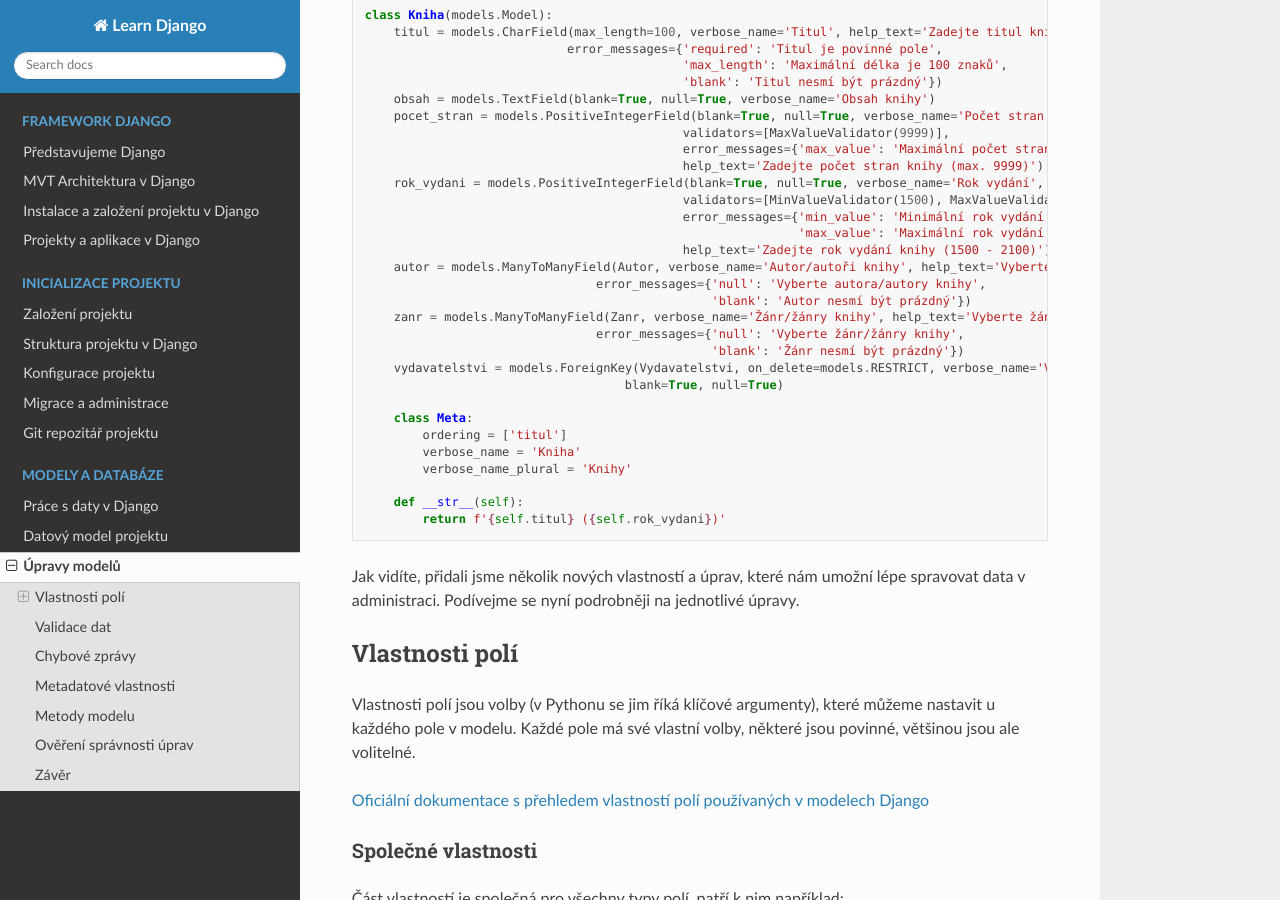
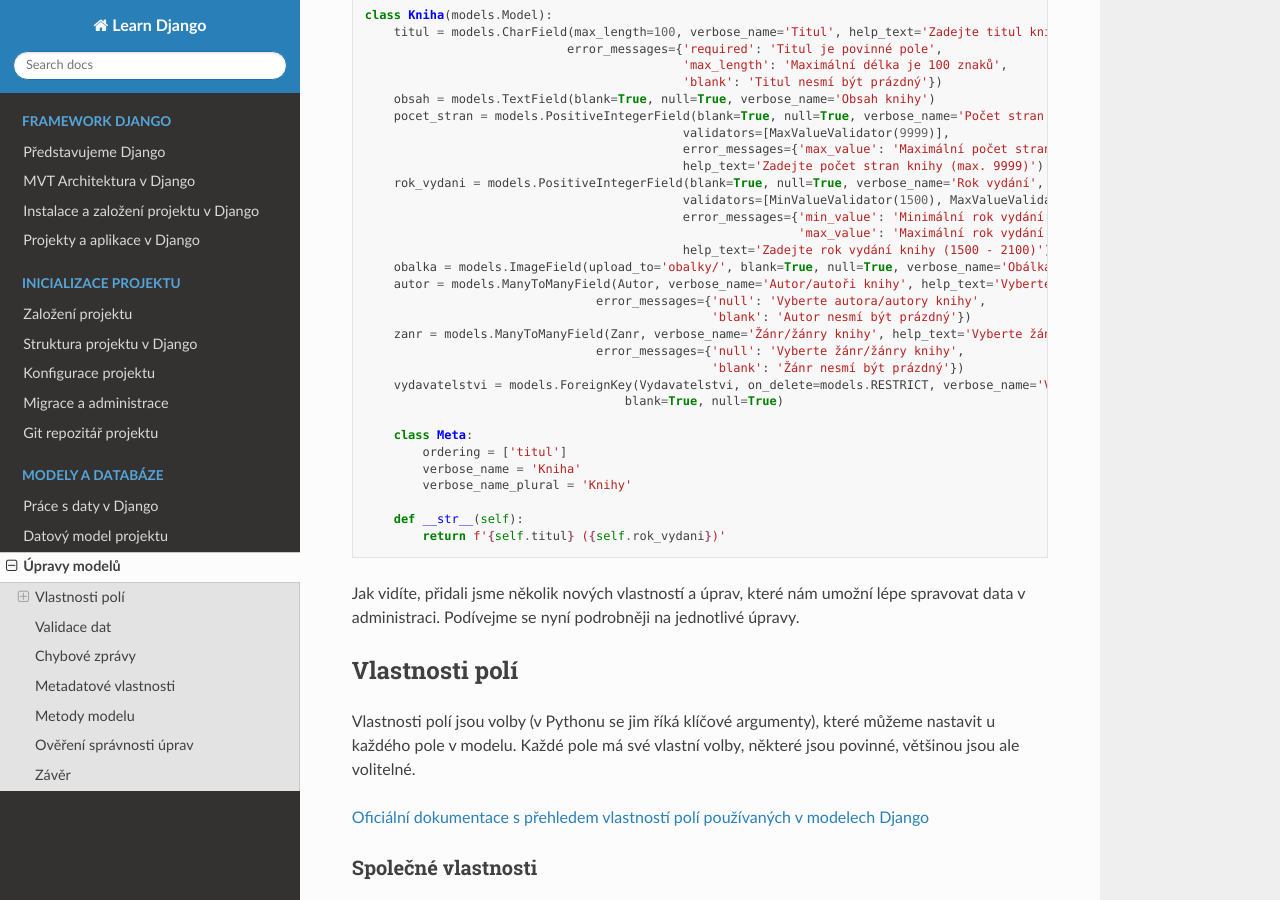
Before and after one commit to lucny/learn-django, a Sphinx documentation site: the page built from docs/source/03/upravy_modelu.rst, in a window 1280 px wide and 900 px high, scrolled down 1440 px. Built offline with Sphinx 7.4.7 and the Read the Docs theme 2.0.0, drawn with Linux system fonts in a browser that asks for light colours.

Commit message:
upravy modelu

```diff
--- a/docs/source/03/upravy_modelu.rst
+++ b/docs/source/03/upravy_modelu.rst
@@ -88,6 +88,7 @@ Upravíme tedy náš soubor `models.py` takto:
                                                 error_messages={'min_value': 'Minimální rok vydání je 1500',
                                                                 'max_value': 'Maximální rok vydání je 2100'},
                                                 help_text='Zadejte rok vydání knihy (1500 - 2100)')
+        obalka = models.ImageField(upload_to='obalky/', blank=True, null=True, verbose_name='Obálka knihy')
         autor = models.ManyToManyField(Autor, verbose_name='Autor/autoři knihy', help_text='Vyberte autora/autory knihy',
                                     error_messages={'null': 'Vyberte autora/autory knihy',
                                                     'blank': 'Autor nesmí být prázdný'})
```
